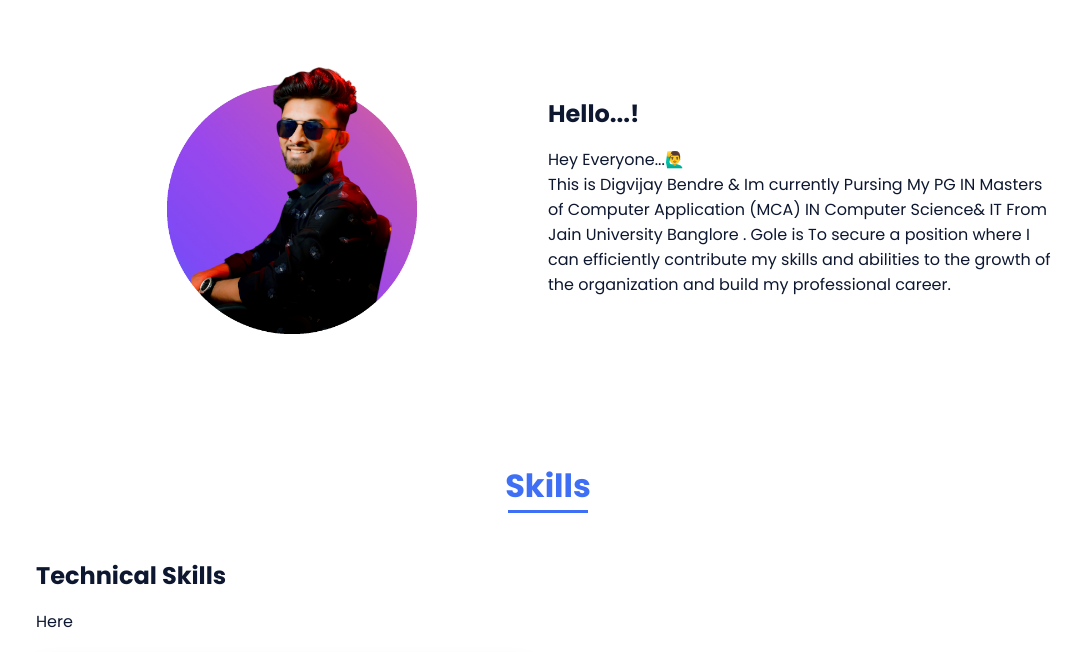
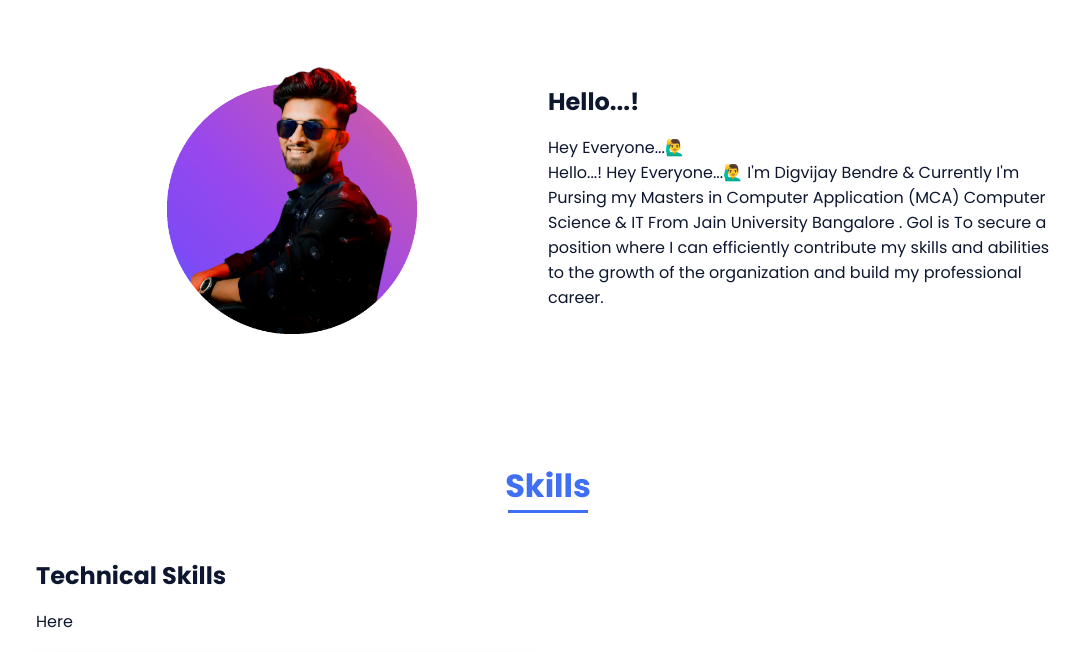
Before and after one commit to DigvijayBendre/Personal-Website, a plain HTML site: page index.html in a window 1280 px wide. Shown: the part 840-1492 px from the top of the page, without its empty margins (92-1173 px from the left). Drawn offline with nearby package versions, Linux system fonts and the light colour scheme.

Commit message:
Update index.html

```diff
--- a/index.html
+++ b/index.html
@@ -77,7 +77,9 @@
 
                     <div>
                         <h2 class="about__subtitle">Hello...!</h2>
-                        <p class="about__text">Hey Everyone...🙋‍♂️ <br>This is Digvijay Bendre & Im currently Pursing My PG IN  Masters of Computer Application (MCA) IN Computer Science& IT From Jain University Banglore . Gole is To secure a position where I can efficiently contribute my skills and abilities to the growth of the organization and build my professional career.</p>
+                        <p class="about__text">Hey Everyone...🙋‍♂️ <br>Hello...!
+Hey Everyone...🙋‍♂️
+I'm Digvijay Bendre & Currently I'm Pursing my Masters in Computer Application (MCA)  Computer Science & IT From Jain University Bangalore . Gol is To secure a position where I can efficiently contribute my skills and abilities to the growth of the organization and build my professional career.</p>
                     </div>
                 </div>
             </section>
```
